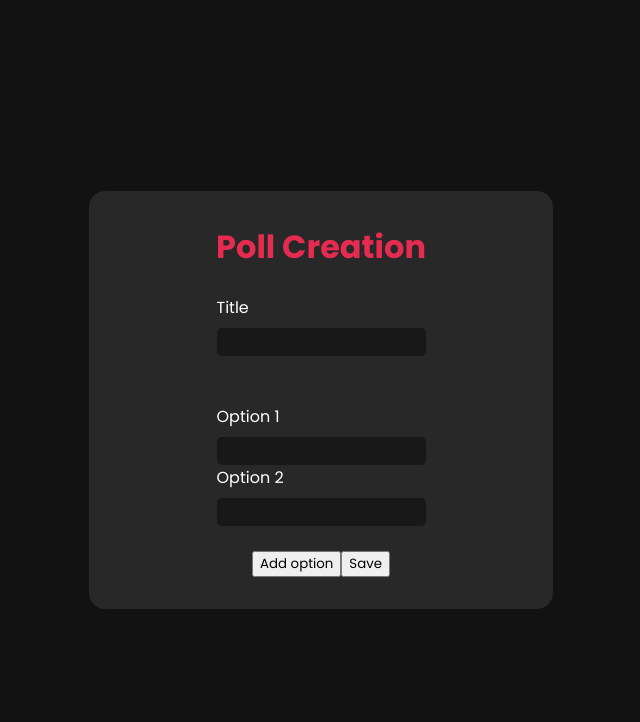
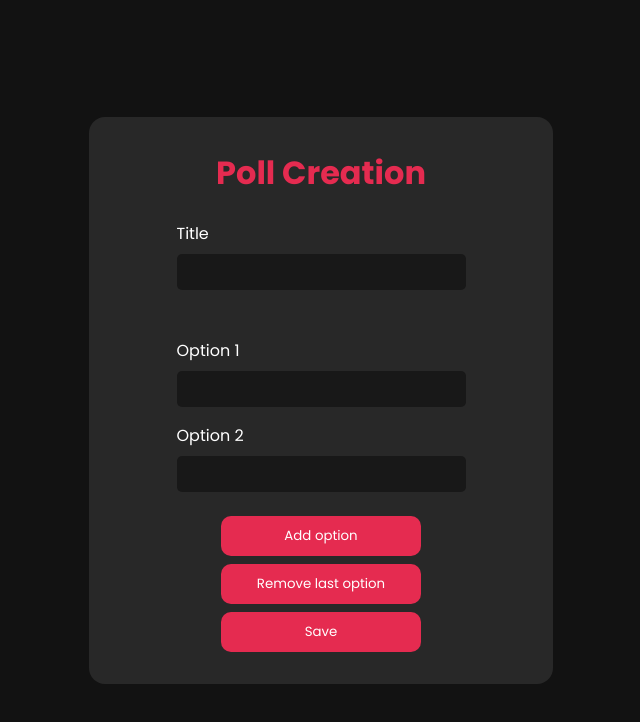
Before and after one commit to gentil-kadson/pollover-frontend, a Next.js app: page /create-poll in a window 1280 px wide. Shown: the top 722 px of the page, without its empty margins (319-959 px from the left). Built offline with nearby package versions, Linux system fonts and the light colour scheme.

Commit message:
adds possibility to add more poll options.

```diff
--- a/src/components/PollOption/PollOption.module.css
+++ b/src/components/PollOption/PollOption.module.css
@@ -2,7 +2,6 @@
   display: flex;
   flex-direction: column;
   gap: 0.5rem;
-  max-width: 209px;
 }
 
 .label {
@@ -13,7 +12,7 @@
   background: var(--primary);
   border: none;
   border-radius: 0.3125rem;
-  padding: 0.25rem 1rem;
+  padding: 0.5rem 1rem;
 
   color: var(--white);
 }
--- a/src/pages/create-poll.tsx
+++ b/src/pages/create-poll.tsx
@@ -1,8 +1,32 @@
 import styles from "../styles/CreatePoll.module.css";
 
 import PollOption from "@/components/PollOption";
+import { useState } from "react";
 
 export default function CreatePoll() {
+  const [options, setOptions] = useState<JSX.Element[]>([
+    <PollOption optionNumber={1} key={1} />,
+    <PollOption optionNumber={2} key={2} />,
+  ]);
+
+  function handleAddOption() {
+    const index = options.length + 1;
+    const newOption = <PollOption optionNumber={index} key={index} />;
+    setOptions((prevState) => {
+      const updatedOptions = [...prevState];
+      updatedOptions.push(newOption);
+      return updatedOptions;
+    });
+  }
+
+  function handleLastOptionRemoval() {
+    setOptions((prevState) => {
+      const updatedOptions = [...prevState];
+      updatedOptions.pop();
+      return updatedOptions;
+    });
+  }
+
   return (
     <main className={styles.main}>
       <section className={styles.section}>
@@ -19,14 +43,22 @@ export default function CreatePoll() {
               id="pollTitle"
             />
           </div>
-          <section>
-            <PollOption optionNumber={1} />
-            <PollOption optionNumber={2} />
+          <section className={styles.pollOptions}>
+            {options.map((option) => option)}
           </section>
         </form>
-        <div>
-          <button>Add option</button>
-          <button>Save</button>
+        <div className={styles.buttonsContainer}>
+          <button className={styles.button} onClick={handleAddOption}>
+            Add option
+          </button>
+          <button
+            disabled={options.length == 2 ? true : false}
+            className={styles.button}
+            onClick={handleLastOptionRemoval}
+          >
+            Remove last option
+          </button>
+          <button className={styles.button}>Save</button>
         </div>
       </section>
     </main>
--- a/src/styles/CreatePoll.module.css
+++ b/src/styles/CreatePoll.module.css
@@ -31,8 +31,6 @@
   display: flex;
   flex-direction: column;
   gap: 3rem;
-
-  width: 209px;
 }
 
 .formGroup {
@@ -49,7 +47,30 @@
   background: var(--primary);
   border: none;
   border-radius: 0.3125rem;
-  padding: 0.25rem 1rem;
+  padding: 0.5rem 1rem;
 
   color: var(--white);
 }
+
+.pollOptions {
+  display: flex;
+  flex-direction: column;
+  gap: 1rem;
+}
+
+.buttonsContainer {
+  display: flex;
+  flex-direction: column;
+  gap: 0.5rem;
+
+  width: 200px;
+}
+
+.button {
+  background: var(--red);
+  border: none;
+  border-radius: 0.625rem;
+  padding: 0.625rem 1rem;
+
+  color: var(--white);
+}
```
